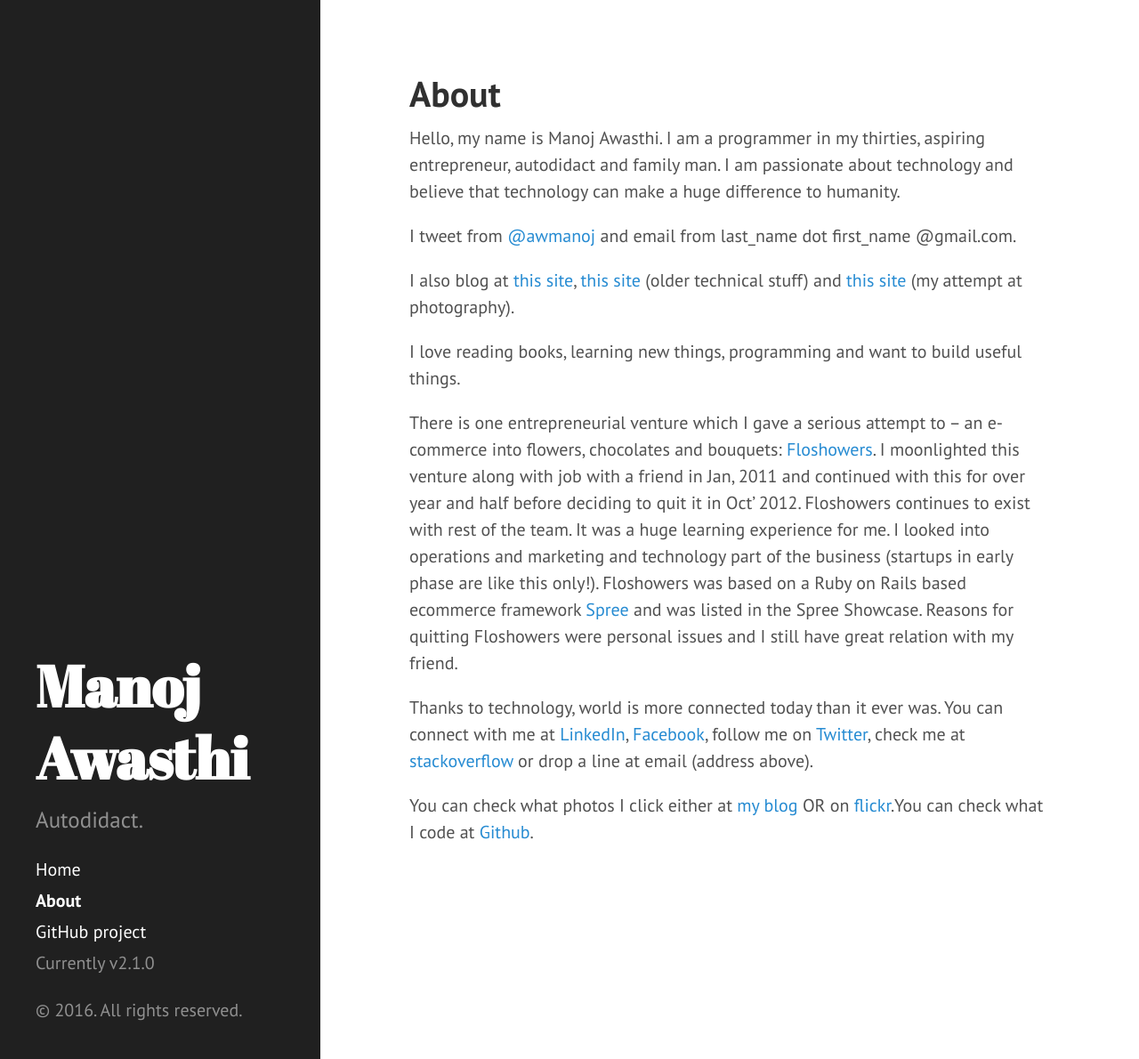
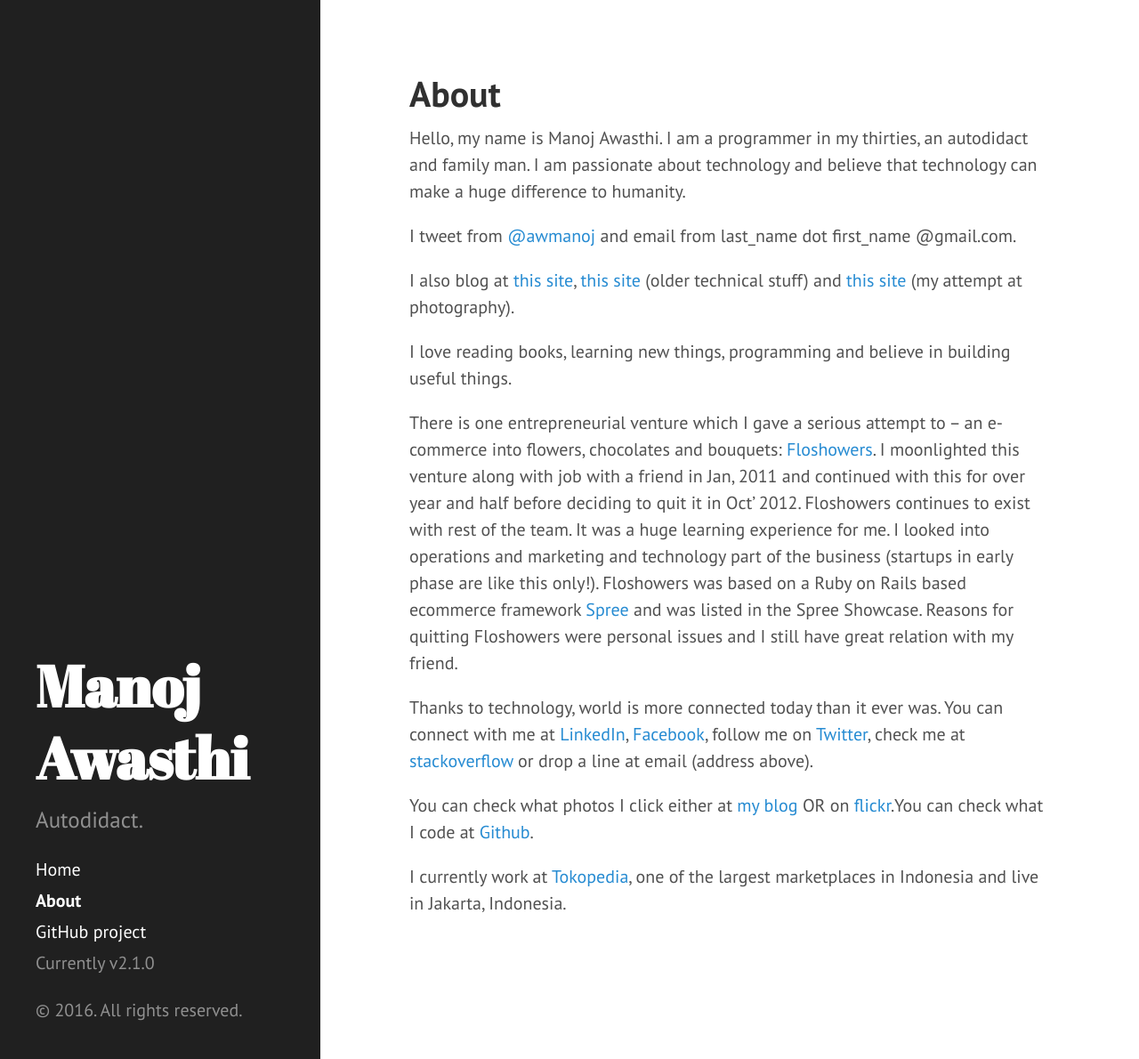
Before and after one commit to awmanoj/awmanoj.github.io, a Jekyll site: the page built from about.md, in a window 1280 px wide and 1190 px high. Shown: the whole window at 89% size. Built offline with Jekyll 4.4.1, drawn with Linux system fonts in a browser that asks for light colours; Markdown is read by kramdown in place of the engine named in the settings.

Commit message:
Update about.md

```diff
--- a/about.md
+++ b/about.md
@@ -3,16 +3,18 @@ layout: page
 title: About
 ---
 
-Hello, my name is Manoj Awasthi. I am a programmer in my thirties, aspiring entrepreneur, autodidact and family man. I am passionate about technology and believe that technology can make a huge difference to humanity.
+Hello, my name is Manoj Awasthi. I am a programmer in my thirties, an autodidact and family man. I am passionate about technology and believe that technology can make a huge difference to humanity.
 
 I tweet from [@awmanoj](https://twitter.com/awmanoj) and email from last_name dot first_name @gmail.com.
 
 I also blog at [this site](http://www.manojawasthi.com/), [this site](http://whatilearned2day.wordpress.com/) (older technical stuff) and [this site](http://whaticlickedtoday.wordpress.com/) (my attempt at photography).
 
-I love reading books, learning new things, programming and want to build useful things.
+I love reading books, learning new things, programming and believe in building useful things.
 
 There is one entrepreneurial venture which I gave a serious attempt to – an e-commerce into flowers, chocolates and bouquets: [Floshowers](http://www.floshowers.com). I moonlighted this venture along with job with a friend in Jan, 2011 and continued with this for over  year and half before deciding to quit it in Oct’ 2012. Floshowers continues to exist with rest of the team. It was a huge learning experience for me. I looked into operations and marketing and technology part of the business (startups in early phase are like this only!). Floshowers was based on a Ruby on Rails based ecommerce framework [Spree](https://spreecommerce.com/) and was listed in the Spree Showcase. Reasons for quitting Floshowers were personal issues and I still have great relation with my friend.
 
 Thanks to technology, world is more connected today than it ever was. You can connect with me at [LinkedIn](http://www.linkedin.com/in/manojawasthi), [Facebook](https://www.facebook.com/awasthi.manoj), follow me on [Twitter](https://twitter.com/awmanoj), check me at [stackoverflow](http://stackoverflow.com/users/83602/manoj-awasthi) or drop a line at email (address above).
 
 You can check what photos I click either at [my blog](http://whaticlickedtoday.wordpress.com/) OR on [flickr](http://www.flickr.com/photos/awmanoj).You can check what I code at [Github](https://github.com/awmanoj).
+
+I currently work at [Tokopedia](https://www.tokopedia.com), one of the largest marketplaces in Indonesia and live in Jakarta, Indonesia.
```
